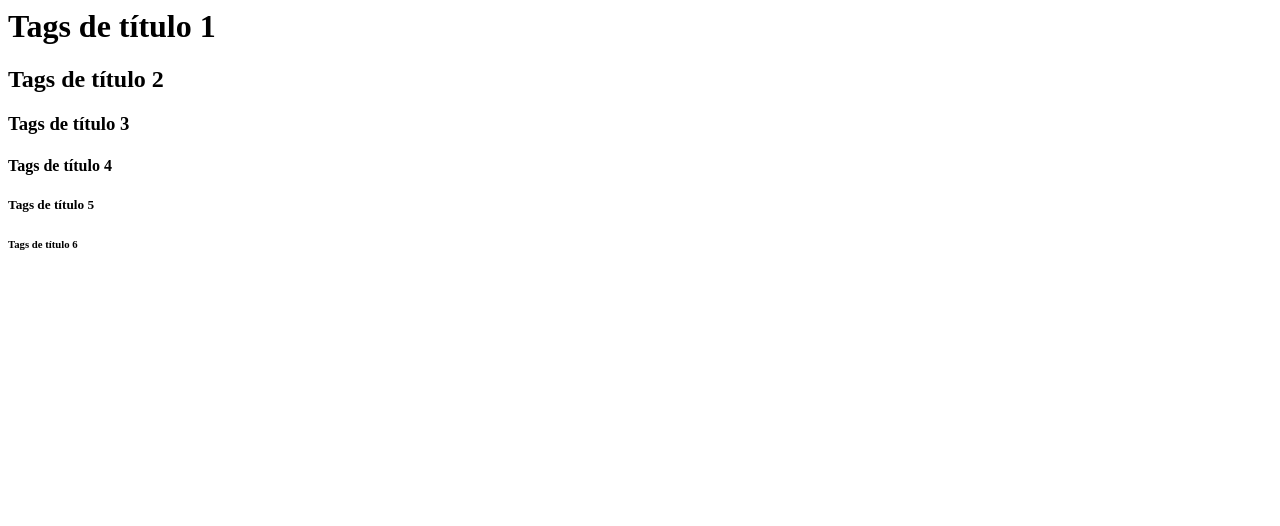
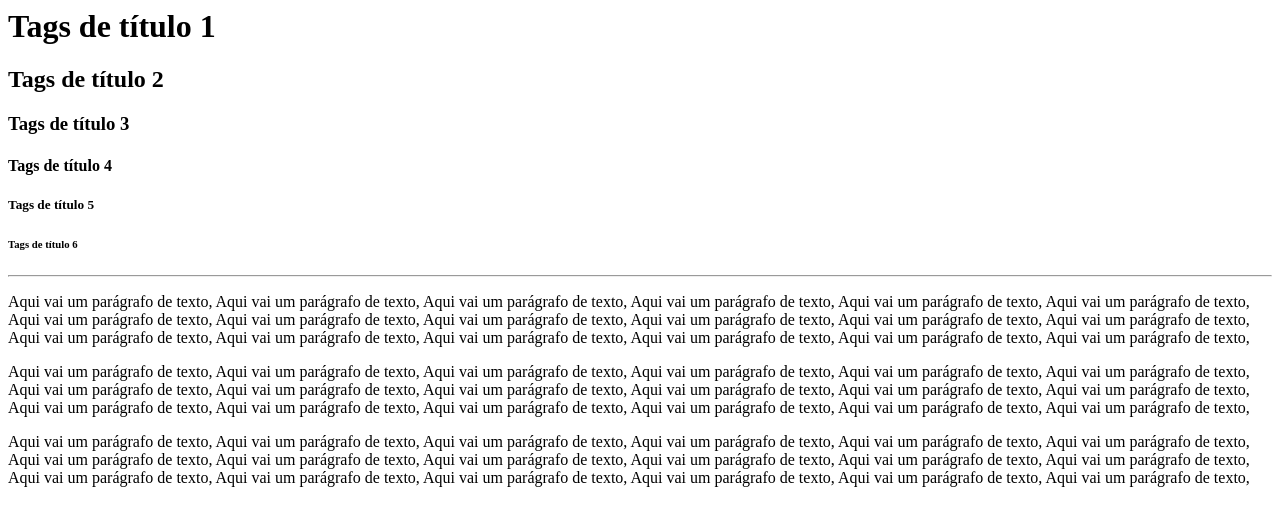
Before and after one commit to LauraSW04/introprog-2II, a plain HTML site: page index.html in a window 1280 px wide. Drawn offline with Linux system fonts and the light colour scheme.

Commit message:
Add files via upload

```diff
--- a/index.html
+++ b/index.html
@@ -4,3 +4,17 @@
 <h4>Tags de título 4</h4>
 <h5>Tags de título 5</h5>
 <h6>Tags de título 6</h6>
+
+<hr>
+
+<p>
+Aqui vai um parágrafo de texto, Aqui vai um parágrafo de texto, Aqui vai um parágrafo de texto, Aqui vai um parágrafo de texto, Aqui vai um parágrafo de texto, Aqui vai um parágrafo de texto, Aqui vai um parágrafo de texto, Aqui vai um parágrafo de texto, Aqui vai um parágrafo de texto, Aqui vai um parágrafo de texto, Aqui vai um parágrafo de texto, Aqui vai um parágrafo de texto, Aqui vai um parágrafo de texto, Aqui vai um parágrafo de texto, Aqui vai um parágrafo de texto, Aqui vai um parágrafo de texto, Aqui vai um parágrafo de texto, Aqui vai um parágrafo de texto,
+<p>
+
+<p>
+Aqui vai um parágrafo de texto, Aqui vai um parágrafo de texto, Aqui vai um parágrafo de texto, Aqui vai um parágrafo de texto, Aqui vai um parágrafo de texto, Aqui vai um parágrafo de texto, Aqui vai um parágrafo de texto, Aqui vai um parágrafo de texto, Aqui vai um parágrafo de texto, Aqui vai um parágrafo de texto, Aqui vai um parágrafo de texto, Aqui vai um parágrafo de texto, Aqui vai um parágrafo de texto, Aqui vai um parágrafo de texto, Aqui vai um parágrafo de texto, Aqui vai um parágrafo de texto, Aqui vai um parágrafo de texto, Aqui vai um parágrafo de texto,
+<p>
+
+<p>
+Aqui vai um parágrafo de texto, Aqui vai um parágrafo de texto, Aqui vai um parágrafo de texto, Aqui vai um parágrafo de texto, Aqui vai um parágrafo de texto, Aqui vai um parágrafo de texto, Aqui vai um parágrafo de texto, Aqui vai um parágrafo de texto, Aqui vai um parágrafo de texto, Aqui vai um parágrafo de texto, Aqui vai um parágrafo de texto, Aqui vai um parágrafo de texto, Aqui vai um parágrafo de texto, Aqui vai um parágrafo de texto, Aqui vai um parágrafo de texto, Aqui vai um parágrafo de texto, Aqui vai um parágrafo de texto, Aqui vai um parágrafo de texto,
+<p>
```
